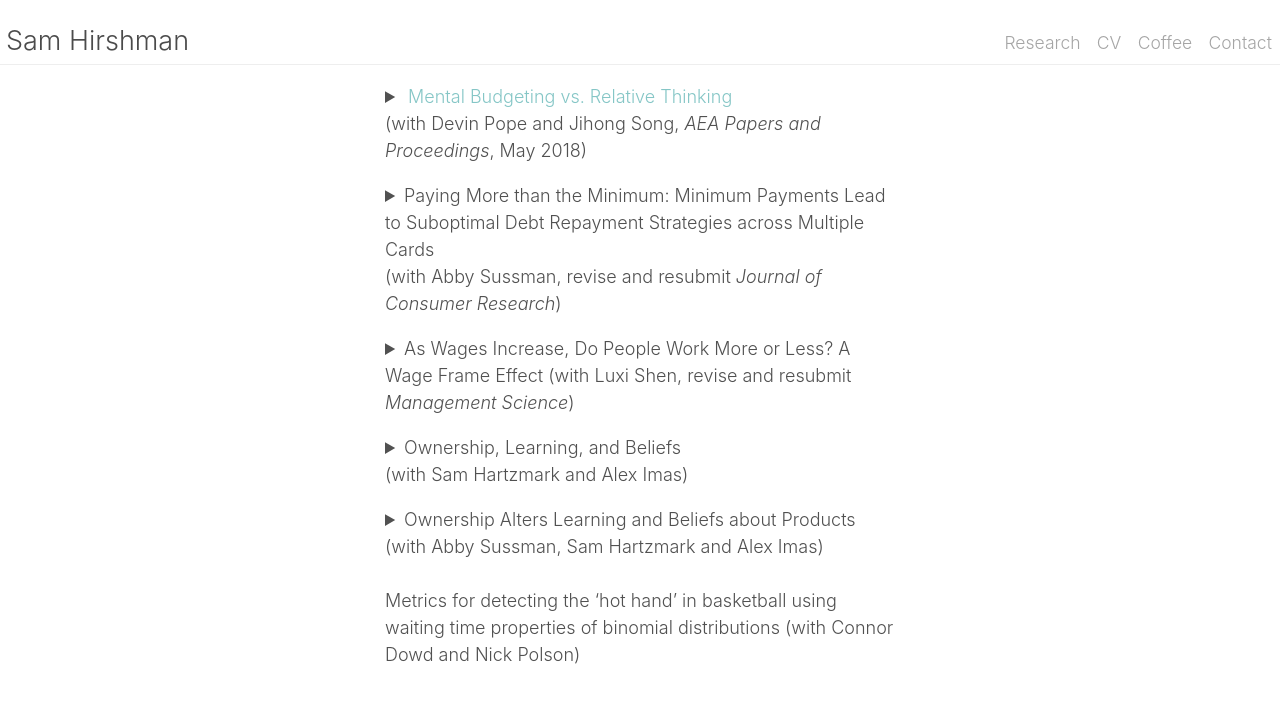
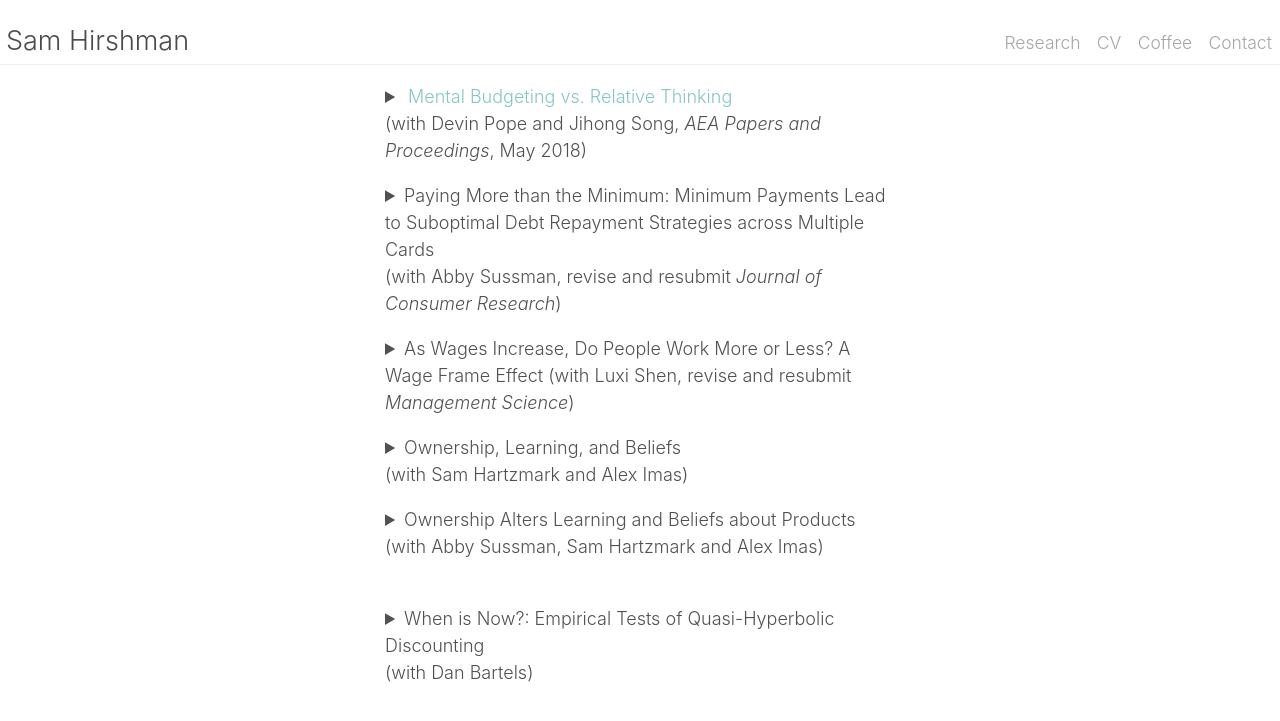
Before and after one commit to shirshma/shirshma.github.io, a Jekyll site: the page built from docs/research.md, in a window 1280 px wide. Shown: the top 721 px of the page. Built offline with Jekyll 4.4.1, drawn with Linux system fonts in a browser that asks for light colours; part of the change alters nothing that is shown.

Commit message:
Update research.md

```diff
--- a/docs/research.md
+++ b/docs/research.md
@@ -39,4 +39,8 @@ In jobs in which workers have the flexibility to decide how much work to supply,
    </p>
   </details>
   <br>
+<p><details><summary> When is Now?: Empirical Tests of Quasi-Hyperbolic Discounting <br>(with Dan Bartels)</summary>
+   <p> <b>Abstract:</b>
+Quasi-hyperbolic discounting (Laibson, 1997) is often used to model excessive impatience. Our project aims to better understand (i) how quasi-hyperbolic people’s preferences are and (ii) if they are, when does “now” end and the future start?. We find “now" periods including tomorrow and a week outperform a "now" period only including today, though all outperform an exponential model. In addition, participants’ best fitting "now” periods are sensitive to magnitudes. Even participants’ responses to questions with a year delay are best fit by a two-parameter model, a pattern inconsistent with the predictions of the quasi-hyperbolic model.
+ </details>
 <p> Metrics for detecting the ‘hot hand’ in basketball using waiting time properties of binomial distributions (with Connor Dowd and Nick Polson)
```
